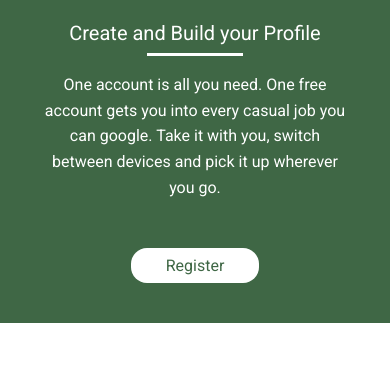
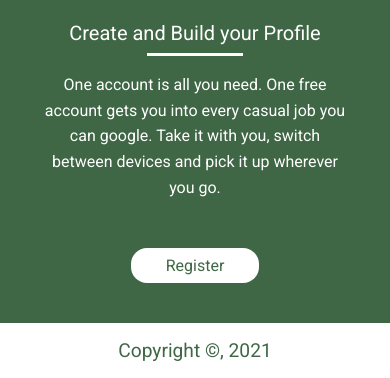
Before and after one commit to otienotimothy/casual-jobs, a plain HTML site: page index.html in a window 390 px wide. Shown: the part 2141-2519 px from the top of the page. Before the commit the page ends 2496 px from the top, so only its background shows below. Drawn offline with Linux system fonts and the light colour scheme; a web font is replaced by a local one.

Commit message:
add footer section and completes mobile view

```diff
--- a/index.css
+++ b/index.css
@@ -306,7 +306,7 @@ nav button:active {
 
 .build-profile {
 	background-color: #3f6745;
-	margin: 2rem 0;
+	margin: 2rem 0 0;
 	text-align: center;
 }
 
@@ -368,3 +368,11 @@ nav button:active {
 .btn:hover {
 	transform: translateY(-3px);
 }
+
+/* Footer Section */
+footer {
+	padding: 1rem;
+	font-size: 1.2rem;
+	color: #3f6745;
+	text-align: center;
+}
--- a/index.html
+++ b/index.html
@@ -107,6 +107,9 @@
 					</div>
 				</div>
 			</section>
+			<footer>
+				<p>Copyright &copy;, 2021</p>
+			</footer>
 		</div>
 	</body>
 </html>
```
